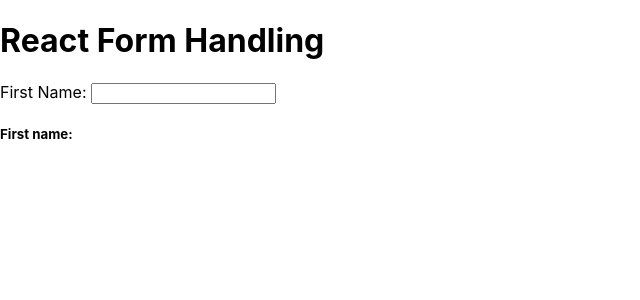
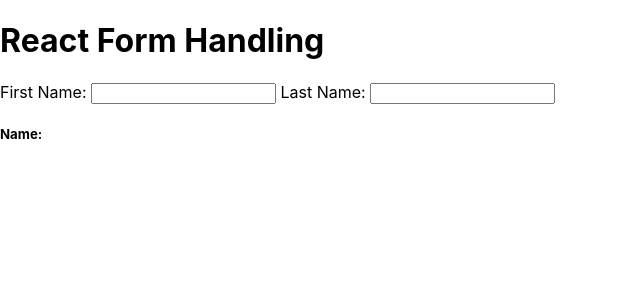
Before and after one commit to sisi0205/aws_serverless_api, a React (Create React App) app in the folder website/: page / in a window 1280 px wide. Shown: the top 300 px of the page, without its empty margins (0-640 px from the left). Built offline with nearby package versions, Linux system fonts and the light colour scheme.

Commit message:
multiple fileds

```diff
--- a/website/src/App.js
+++ b/website/src/App.js
@@ -2,10 +2,16 @@
 import "./App.css"
 
 function App() {
-  const [fname, setFname] = useState("")
+  const [state, setState] = useState({
+    fname: "",
+    lname: "",
+  })
 
   const handleChange = e => {
-    setFname(e.target.value)
+    setState({
+      ...state,
+      [e.target.name]: e.target.value,
+    })
   }
 
   return (
@@ -14,10 +20,26 @@
       <form>
         <label>
           First Name:{" "}
-          <input type="text" value={fname} onChange={handleChange} />
+          <input
+            type="text"
+            name="fname"
+            value={state.fname}
+            onChange={handleChange}
+          />
+        </label>{" "}
+        <label>
+          Last Name:{" "}
+          <input
+            type="text"
+            name="lname"
+            value={state.lname}
+            onChange={handleChange}
+          />
         </label>
       </form>
-      <h5>First name: {fname}</h5>
+      <h5>
+        Name: {state.fname} {state.lname}
+      </h5>
     </div>
   )
 }
```
Also changed, not shown: website/src/Forms/README.md.
